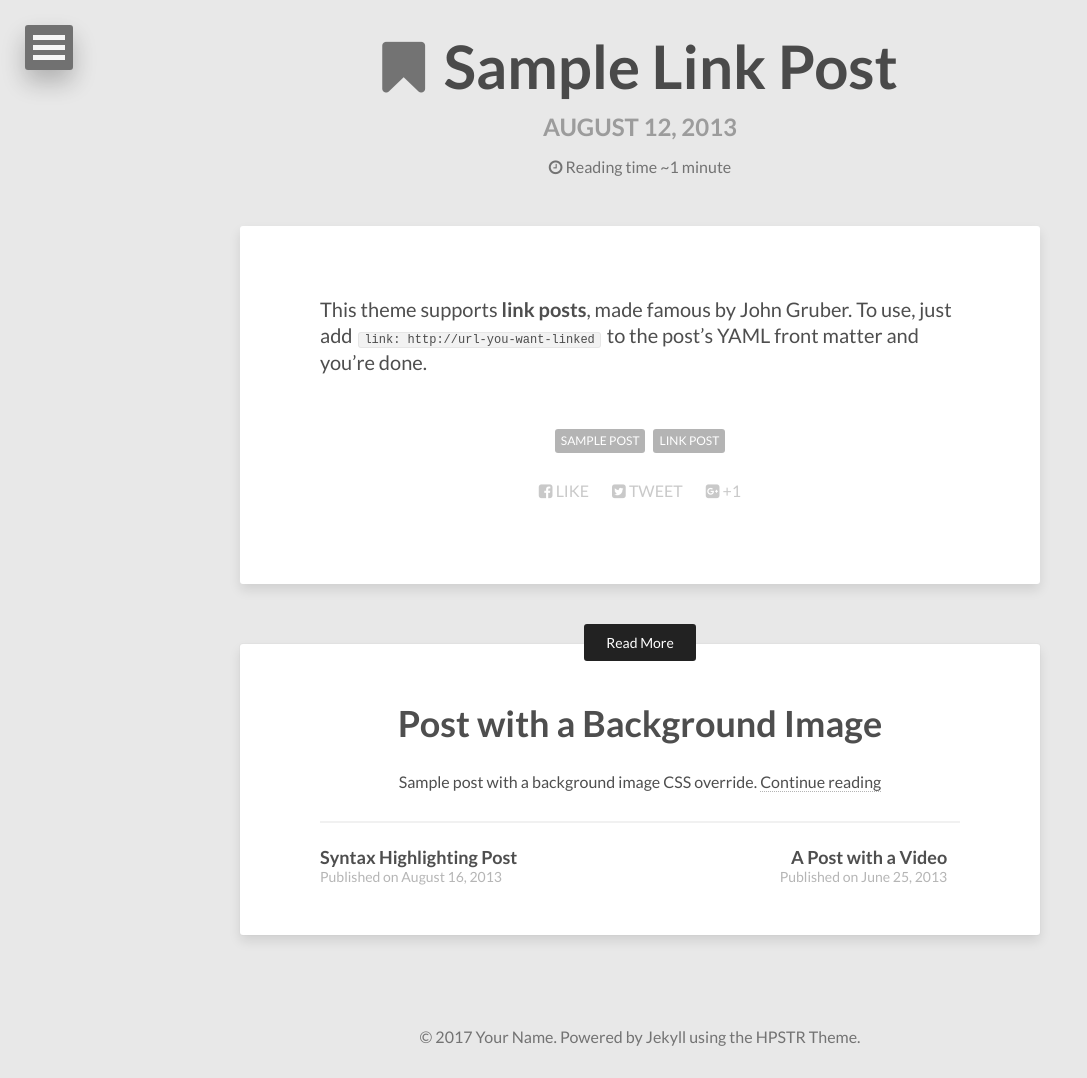
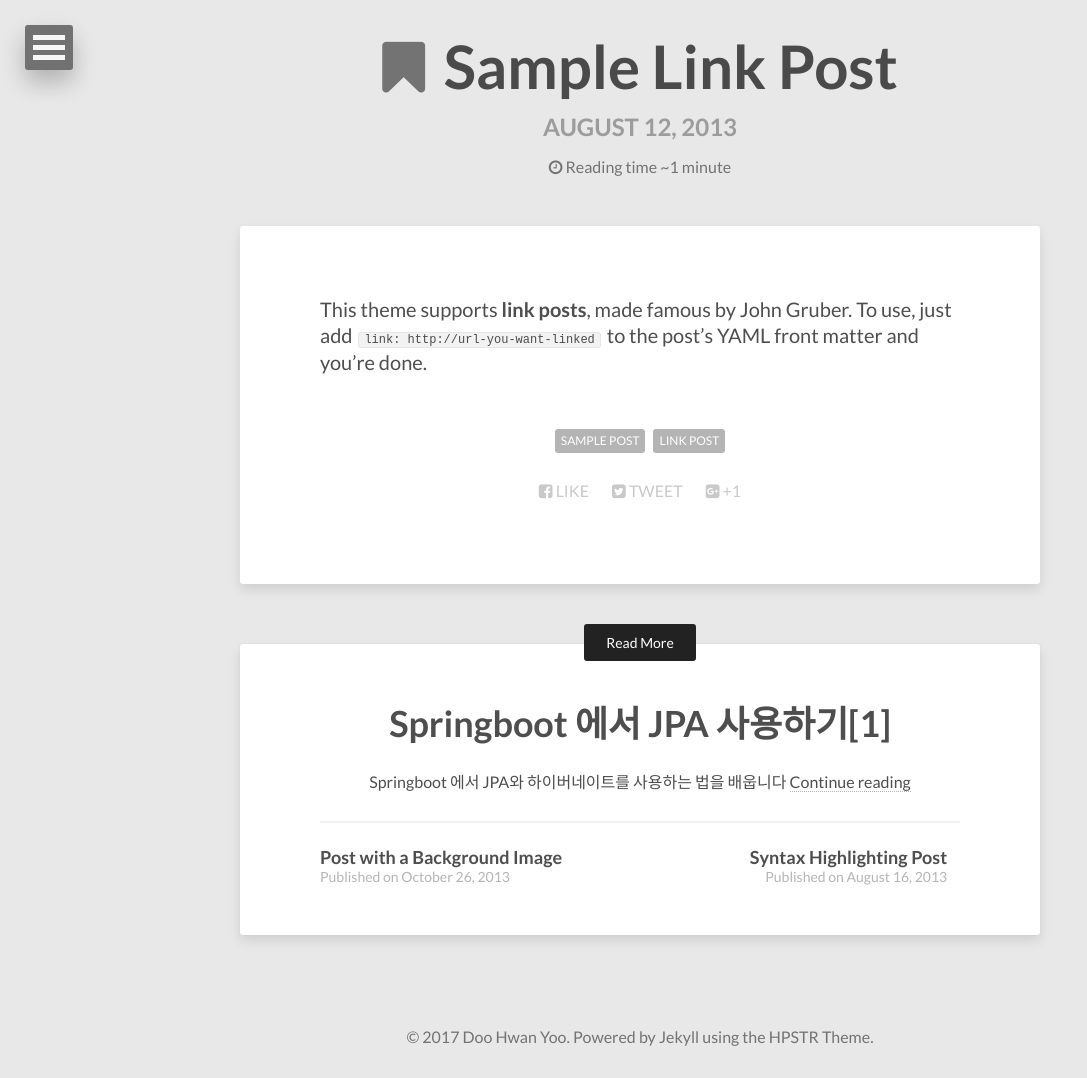
Before and after one commit to doohwan-yoo/doohwan-yoo.github.io, a Jekyll site: the page built from _posts/2013-08-12-sample-link-post.md, in a window 1280 px wide. Shown: the whole page, without its empty margins (0-1087 px from the left). Built offline with Jekyll 4.4.1, drawn with Linux system fonts in a browser that asks for light colours; nearby versions of some CDN libraries.

Commit message:
Spring-boot JPA

```diff
--- a/_config.yml
+++ b/_config.yml
@@ -1,5 +1,5 @@
-title:            Site Title
-description:      Describe your website here.
+title:            Ray's Blog
+description:      소소한 개발 블로그
 disqus_shortname:
 reading_time:     true
 words_per_minute: 200
@@ -9,10 +9,10 @@ url:
 
 # Owner/author information
 owner:
-  name:           Your Name
+  name:           Doo Hwan Yoo
   avatar:         avatar.jpg
-  bio:            "Your bio goes here. It shouldn't be super long but a good sentence or two should suffice."
-  email:          you@email.com
+  bio:            "Vlending Lead Engineer"
+  email:          coooldh@gmail.com
   # Social networking links used in footer. Update and remove as you like.
   twitter:
   facebook:
@@ -35,7 +35,7 @@ google_verify:
 bing_verify:
 
 # http://en.wikipedia.org/wiki/List_of_tz_database_time_zones
-timezone:    America/New_York
+timezone:    Asia/Seoul
 future:      false  # publish future dated posts --  true, false (default)
 highlighter: rouge
 markdown:    kramdown
--- /dev/null
+++ b/_posts/2017-05-09-JPA-DATA-1.md
@@ -0,0 +1,7 @@
+---
+layout: post
+title: "Springboot 에서 JPA 사용하기[1]"
+description: "Springboot 에서 JPA와 하이버네이트를 사용하는 법을 배웁니다"
+tags: [querydsl, hibernate, jpa, orm]
+---
+### ORM 이란
```
